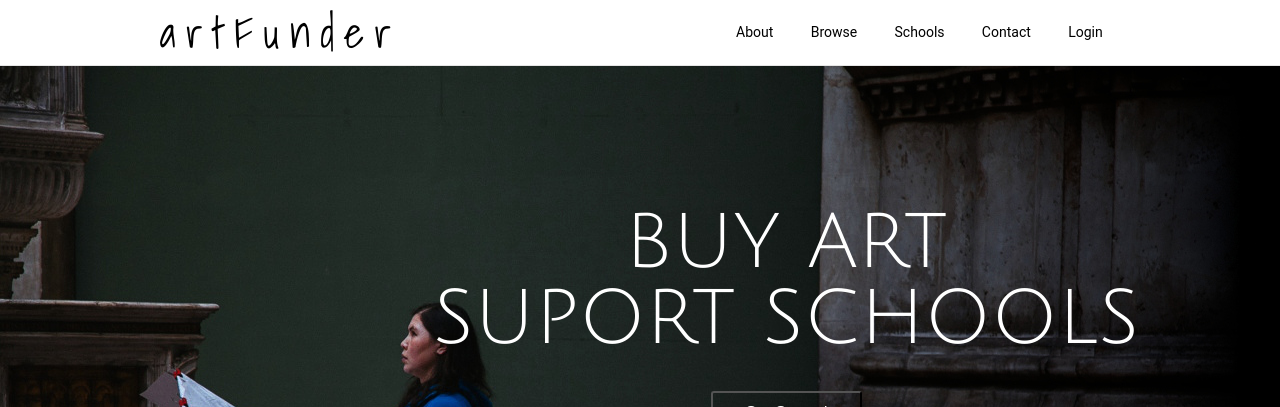
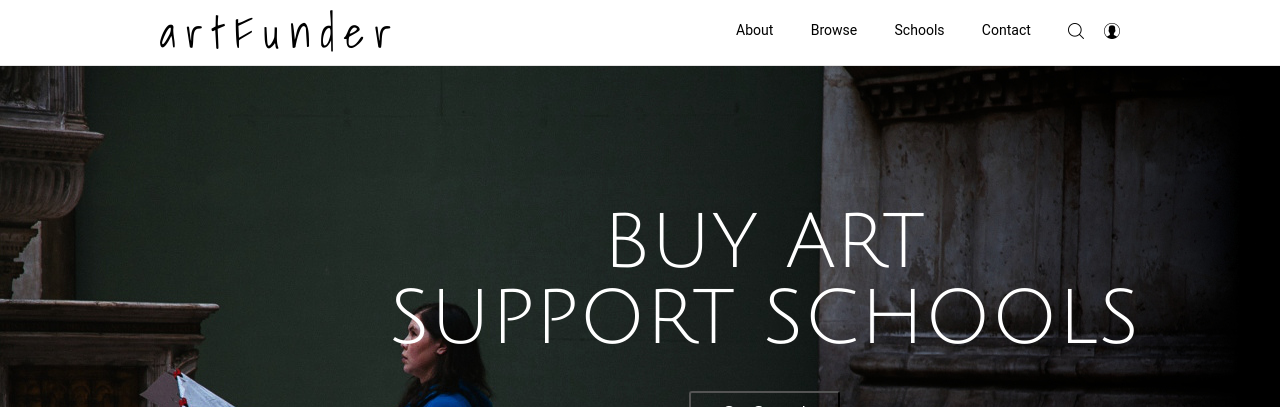
Before and after one commit to LABS-EU3/Student-Art-Collection-FRONTEND, a React (Create React App) app: page / in a window 1280 px wide. Shown: the top 407 px of the page. Built offline with nearby package versions, Linux system fonts and the light colour scheme; a web font is replaced by a local one.

Commit message:
Fix hero spelling

```diff
--- a/src/Components/LandingComponents/Hero.js
+++ b/src/Components/LandingComponents/Hero.js
@@ -62,7 +62,7 @@ function Hero() {
         <HeroBanner>
             <div className="heroText">
                 <h1 className="topRow">BUY ART</h1>
-                <h1 className="bottonRow">SUPORT SCHOOLS</h1>
+                <h1 className="bottonRow">SUPPORT SCHOOLS</h1>
                 <Link to='/signup'><button to='/signup'>Get Started</button></Link>
             </div>
         </HeroBanner>
--- a/src/Components/MobileNav.js
+++ b/src/Components/MobileNav.js
@@ -46,7 +46,7 @@ const MobileNavStyle = styled.div`
 function MobileNav({ styling, closeNav}) {
     return (
         <MobileNavStyle style={styling}>
-            <div className="close" onClick={closeNav}> X</div>
+            <div className="close" onClick={closeNav}>x</div>
             <div className="side-nav-bar">
                 <Link onClick={closeNav} to='/about'>About</Link>
                 <Link onClick={closeNav} to='/browse'>Browse</Link>
--- a/src/Components/NavBar.js
+++ b/src/Components/NavBar.js
@@ -3,8 +3,8 @@ import styled from 'styled-components'
 import { Link } from 'react-router-dom'
 
 import MobileNav from './MobileNav'
-// import SearchIcon from '../Assets/magnifying-glass.png'
-// import UserIcon from '../Assets/user.png'
+import SearchIcon from '../Assets/magnifying-glass.png'
+import UserIcon from '../Assets/user.png'
 
 const NavContainer = styled.div`
 width: 100vw;
@@ -125,9 +125,8 @@ function NavBar() {
                     <Link to='/schools'>Schools</Link>
                     <Link to='/contact'>Contact</Link>
                     <div className='icons'>
-                        {/* <Link to='/search'> <img src={SearchIcon} alt='Search icon' /></Link> */}
-                        {/* <Link to='/myaccount'> <img src={UserIcon} alt='Search icon' /></Link> */}
-                        <Link to='/myaccount'> Login</Link>
+                        <Link to='/search'> <img src={SearchIcon} alt='Search icon' /></Link>
+                        <Link to='/myaccount'> <img src={UserIcon} alt='Search icon' /></Link>
                     </div>
                 </nav>
                 <Hamburger onClick={openMobileNav}>
```
